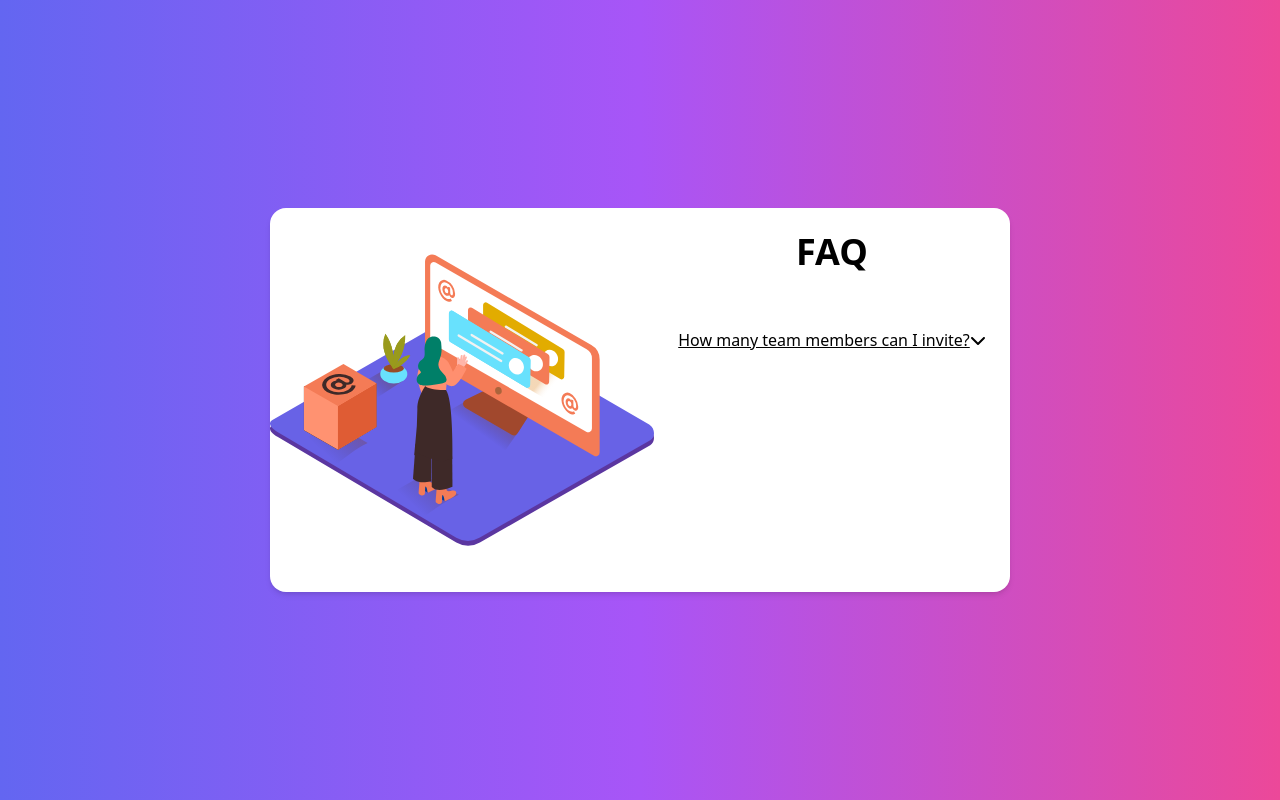
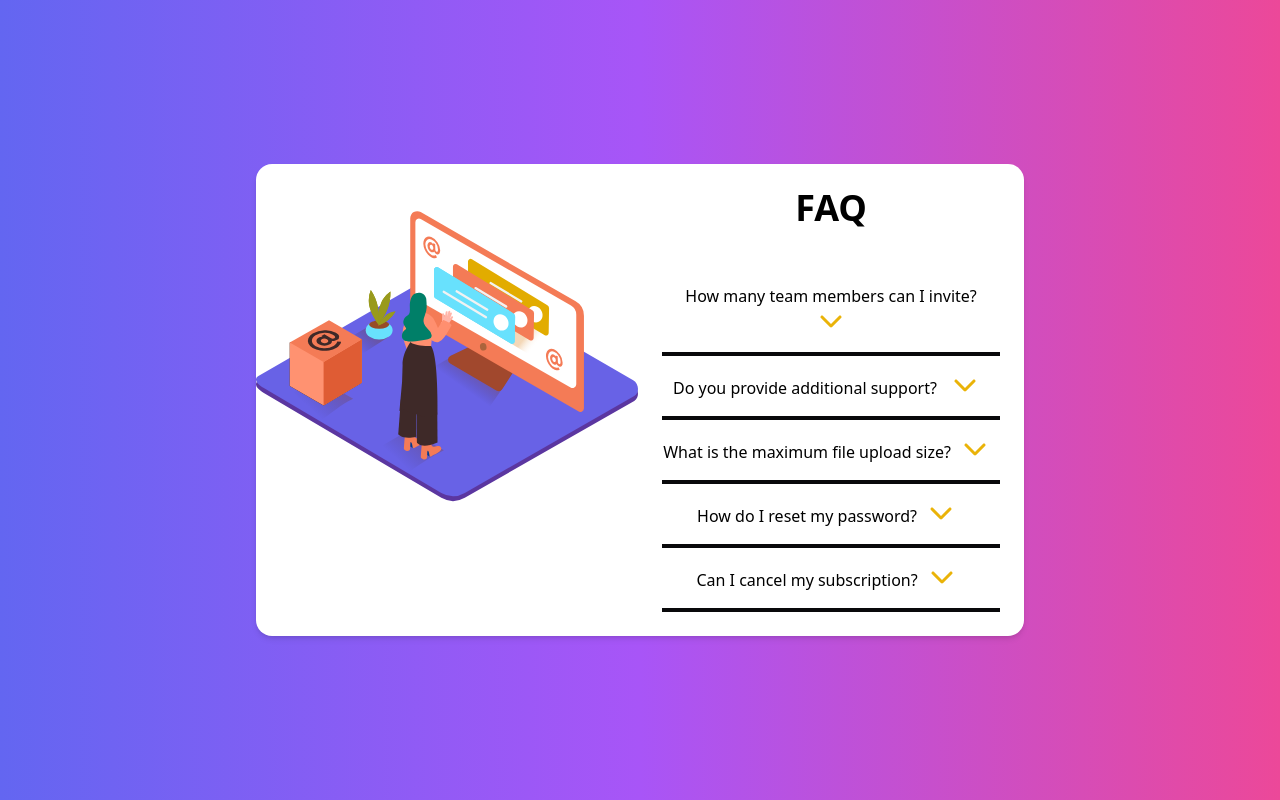
Before and after one commit to joeltmathew857/my-box, a React (Create React App) app: page / in a window 1280 px wide. Built offline with nearby package versions, Linux system fonts and the light colour scheme; the HTML template or start-up script is replaced by a standard one.

Commit message:
added props

```diff
--- /dev/null
+++ b/src/componets/Accordian.jsx
@@ -0,0 +1,27 @@
+// Support.jsx
+import React from "react";
+import { FontAwesomeIcon } from "@fortawesome/react-fontawesome";
+import { faChevronDown } from "@fortawesome/free-solid-svg-icons";
+
+const Accordian = ({
+  title = "",
+  description = "",
+  isOpen = false,
+  onToggle = () => {},
+}) => {
+  return (
+    <div>
+      <div className="cursor-pointer border-b-4 border-zinc-950 py-4">
+        {title}
+        <FontAwesomeIcon
+          icon={faChevronDown}
+          onClick={() => onToggle}
+          className={`${isOpen ? "rotate-180" : ""} w-12 h-6 text-yellow-500`}
+        />
+        {isOpen && <div className="drop">{description}</div>}
+      </div>
+    </div>
+  );
+};
+
+export default Accordian;
--- a/src/componets/FAQcard.jsx
+++ b/src/componets/FAQcard.jsx
@@ -1,46 +1,56 @@
 import React, { useState } from "react";
+import Accordian from "./Accordian";
 import FAQimg from "../assets/FAQimg/illustration-woman-online-mobile.svg";
-import { FontAwesomeIcon } from "@fortawesome/react-fontawesome";
-import { faChevronDown } from "@fortawesome/free-solid-svg-icons";
 
 const FAQcard = () => {
-  const [dropdowns, setDropdowns] = useState(false);
+  const [dropdowns, setDropdowns] = useState({});
 
-  const toggleDropdown = (dropdownName) => {
+  const toggleDropdown = (accordianName) => {
     setDropdowns((prevDropdowns) => ({
       ...prevDropdowns,
-      [dropdownName]: !prevDropdowns[dropdownName],
+      [accordianName]: !prevDropdowns[accordianName],
     }));
   };
 
   return (
     <div className="flex justify-center h-screen items-center bg-gradient-to-r from-indigo-500 via-purple-500 to-pink-500">
-      <div className="max-w-sm mx-auto bg-white sm:max-w-md md:max-w-lg flex justify-between flex flex-row lg:max-w-xl xl:max-w-3xl rounded-2xl shadow-md text-center">
+      <div className="mx-auto bg-white sm:max-w-md md:max-w-lg flex justify-between flex flex-row lg:max-w-xl xl:max-w-3xl rounded-2xl shadow-md text-center">
         <div>
           <img src={FAQimg} alt="FAQimg" className="w-96 h-96" />
         </div>
-        <div className="drop-down p-6 ">
+        <div className="drop-down p-6">
           <div className="font-bold text-4xl pb-10">FAQ</div>
-          <div
-            className="cursor-pointer underline py-4"
-            onClick={() => toggleDropdown("teamMembers")}
-          >
-            How many team members can I invite?
-            <FontAwesomeIcon
-              icon={faChevronDown}
-              className={dropdowns.teamMembers ? "rotate-180" : ""}
-            />
-          </div>
-          {dropdowns.teamMembers && (
-            <div className="drop">
-              You can invite up to 2 additional users on the Free plan. There is
-              no limit on team members for the Premium plan.
-            </div>
-          )}
-          {/* Repeat the above pattern for other questions */}
-          {/* ...
-          ...
-          ... */}
+          <Accordian
+            title="How many team members can I invite?"
+            description="You can invite up to 2 additional users on the Free plan. There is no limit on team members for the Premium plan."
+            isOpen={dropdowns.invite}
+            onToggle={() => toggleDropdown("invite")}
+          />
+          <Accordian
+            title="   Do you provide additional support?            "
+            description="  Chat and email support is available 24/7. Phone lines are open during normal business hours.            "
+            isOpen={dropdowns.support}
+            onToggle={() => toggleDropdown("support")}
+          />
+          <Accordian
+            title=" What is the maximum file upload size?"
+            description="No more than 2GB. All files in your account must fit your allotted storage space"
+            isOpen={dropdowns.Upload}
+            onToggle={() => toggleDropdown("Upload")}
+          />
+          <Accordian
+            title="  How do I reset my password?"
+            description=" Click “Forgot password” from the login page or “Change password”
+            from your profile page. A reset link will be emailed to you."
+            isOpen={dropdowns.password}
+            onToggle={() => toggleDropdown("password")}
+          />
+          <Accordian
+            title="Can I cancel my subscription?"
+            description=" Yes! Send us a message and we’ll process your request no questions asked."
+            isOpen={dropdowns.subscribe}
+            onToggle={() => toggleDropdown("subscribe")}
+          />
         </div>
       </div>
     </div>
--- a/src/componets/button.jsx
+++ /dev/null
@@ -1,11 +0,0 @@
-import React from "react";
-
-const Button = ({ number }) => {
-  return (
-    <button className="flex justify-center items-center bg-gray-700 text-slate-400 rounded-full w-12 h-12 mr-4">
-      {number}
-    </button>
-  );
-};
-
-export default Button;
```
